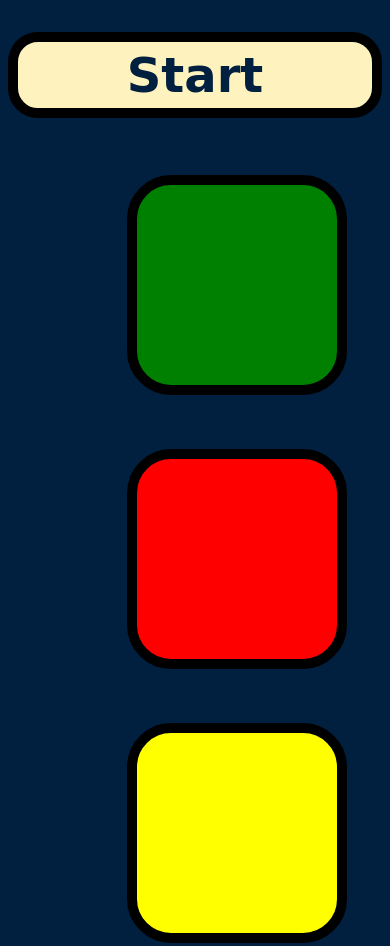
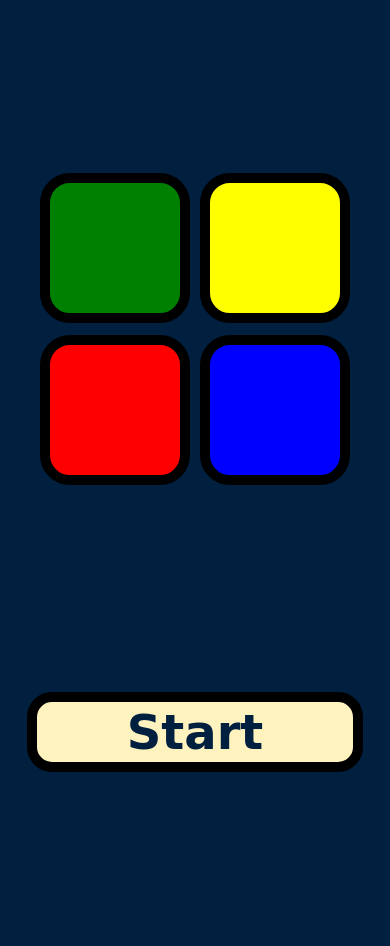
Before and after one commit to Ellvius/Simon-game, a plain HTML site: page index.html in a window 390 px wide. Shown: the top 946 px of the page. After the commit the page ends 844 px from the top, so only its background shows below. Drawn offline with nearby package versions, Linux system fonts and the light colour scheme.

Commit message:
Improve the responsiveness of the game entry page

```diff
--- a/styles.css
+++ b/styles.css
@@ -103,3 +103,38 @@ body {
   .hide {
     display: none;
   }
+
+  @media (max-width: 600px) {
+    body {
+      height: 100vh;
+      margin: 0%;
+      display: flex;
+      flex-direction: column-reverse;
+      justify-content: center;
+      font-size: 10px;
+    }
+
+    .container {
+      display: flex;
+      justify-content: center;
+      width: 80%;
+      padding: 10px;
+    }
+
+
+    .start,
+    .restart{
+      width: 80%;
+      border-radius: 25px;
+      padding: 2px;
+      border-width: 2px solid black;
+      margin-bottom: 40px;
+    }
+
+    .btn {
+      display: inline-block;
+      margin: 5px;
+      height: 130px;
+      width: 130px;
+    }
+  }
```
